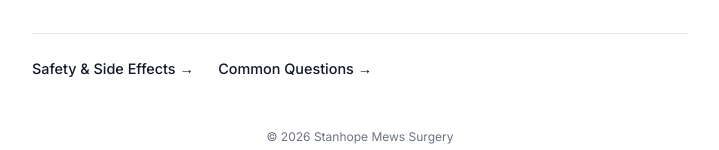
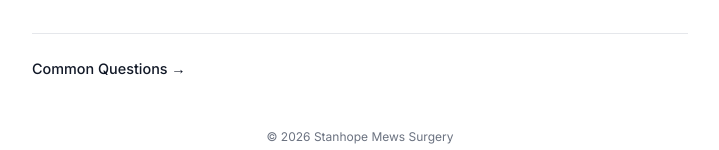
Before and after one commit to janduplessis883/stanhope-mews-surgery, a plain HTML site: page index.html in a window 1280 px wide. Shown: the part 790-940 px from the top of the page, without its empty margins (280-999 px from the left). Drawn offline with Linux system fonts and the light colour scheme.

Commit message:
Update link for Common Questions section

```diff
--- a/index.html
+++ b/index.html
@@ -187,8 +187,7 @@ footer {
 </section>
 
 <div class="links">
-    <a href="#" class="btn">Safety & Side Effects →</a>
-    <a href="#" class="btn">Common Questions →</a>
+    <a href="https://vaccineknowledge.ox.ac.uk/faqs-about-vaccines#Weighing-up-the-risks" class="btn">Common Questions →</a>
 </div>
 
 <footer>
```
